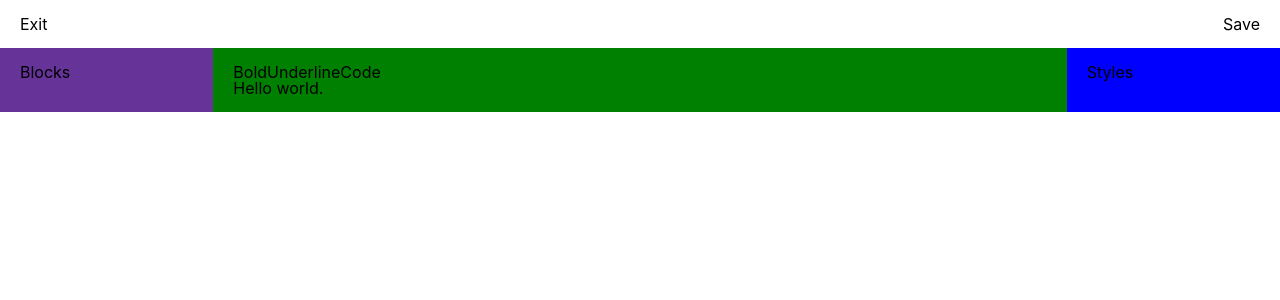
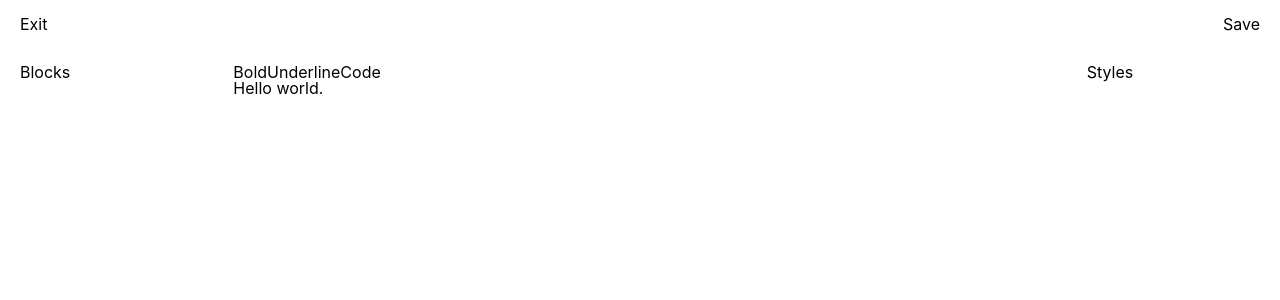
Before and after one commit to kaylynyuh/PageGen, a React (Create React App) app: page / in a window 1280 px wide. Shown: the top 300 px of the page. Built offline with nearby package versions, Linux system fonts and the light colour scheme.

Commit message:
wip, updating styles

```diff
--- a/src/components/Canvas/index.jsx
+++ b/src/components/Canvas/index.jsx
@@ -26,6 +26,8 @@ const Canvas = () => {
     JSON.parse(JSON.stringify(initialValue))
   );
 
+  // Wrap in a useCallback to avoid re-creating the function on each render
+  // unless the dependencies change.
   const renderElement = useCallback(({ attributes, children, element }) => {
     switch (element.type) {
       case "paragraph":
--- a/src/components/Canvas/styles.scss
+++ b/src/components/Canvas/styles.scss
@@ -1,4 +1,6 @@
+@import '../../variables';
+
 .canvas {
   padding: 16px 20px;
-  background-color: green;
+  height: 100vh;
 }
--- a/src/components/LeftPanel/styles.scss
+++ b/src/components/LeftPanel/styles.scss
@@ -1,4 +1,3 @@
 .left-panel {
   padding: 16px 20px;
-  background-color: rebeccapurple;
 }
--- a/src/components/RightPanel/styles.scss
+++ b/src/components/RightPanel/styles.scss
@@ -1,4 +1,3 @@
 .right-panel {
   padding: 16px 20px;
-  background-color: blue;
 }
```
